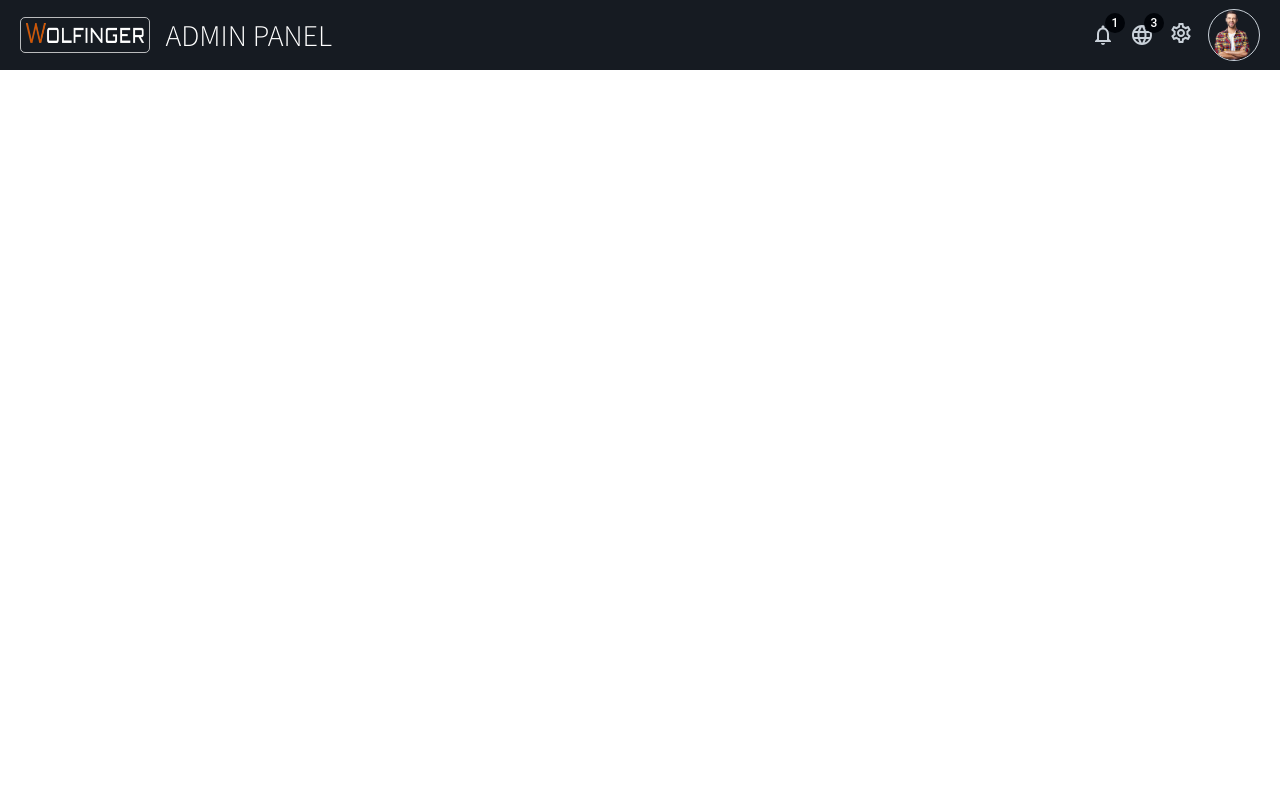
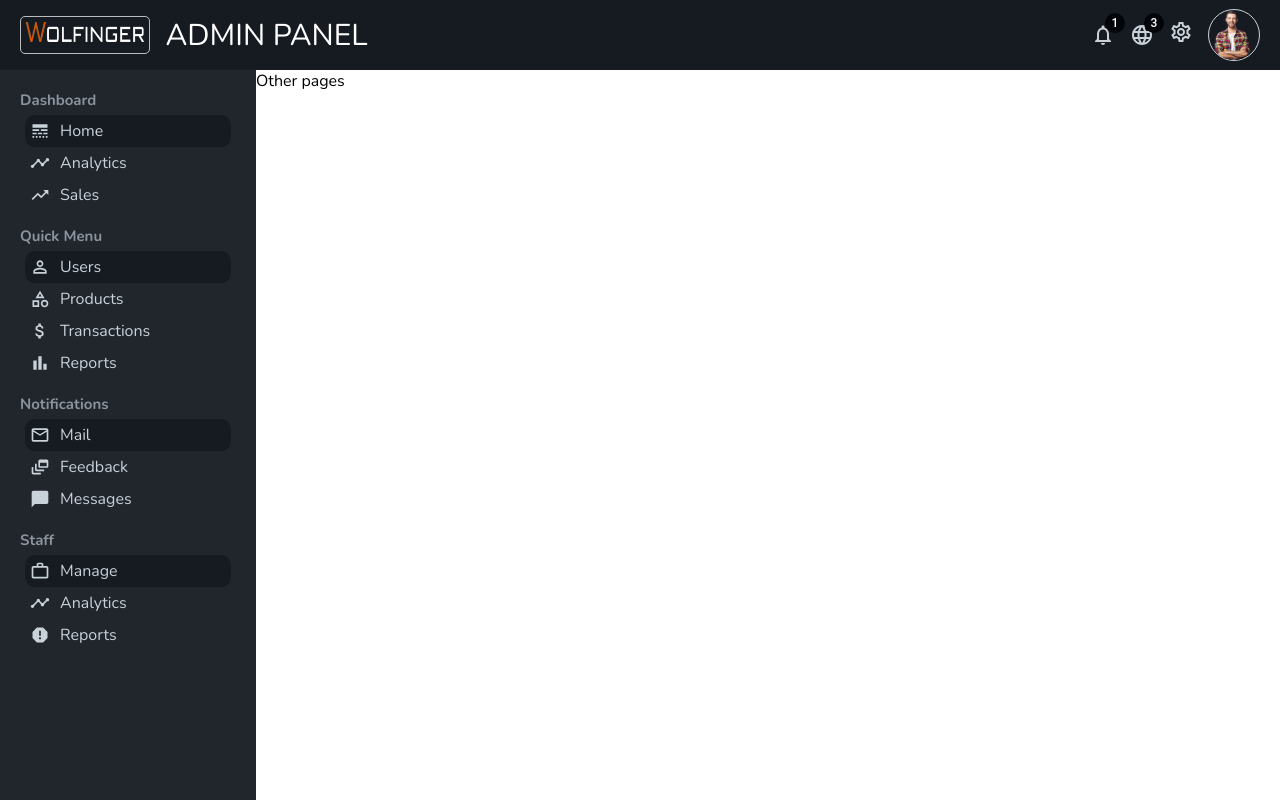
Before and after one commit to wujekbizon/react-admin-panel, a React (Create React App) app: page /products in a window 1280 px wide. Built offline with nearby package versions, Linux system fonts and the light colour scheme; the HTML template or start-up script is replaced by a standard one.

Commit message:
add sidebar

```diff
--- a/public/index.html
+++ b/public/index.html
@@ -10,7 +10,7 @@
       content="Web site created using create-react-app"
     />
     <link
-      href="https://fonts.googleapis.com/css2?family=Source+Sans+Pro:wght@200;300;400;600;700;900&display=swap"
+      href="https://fonts.googleapis.com/css2?family=Nunito:ital,wght@0,200;0,300;0,400;0,500;0,600;0,700;0,800;0,900;1,200;1,300;1,400;1,500;1,600;1,700;1,800;1,900&display=swap"
       rel="stylesheet"
     />
 
--- a/src/App.jsx
+++ b/src/App.jsx
@@ -1,9 +1,14 @@
+import './app.scss';
 import Navbar from './components/navbar/Navbar';
-
+import Sidebar from './components/sidebar/Sidebar';
 const App = () => {
   return (
     <div>
       <Navbar />
+      <div className="container">
+        <Sidebar />
+        <div className="other">Other pages</div>
+      </div>
     </div>
   );
 };
--- a/src/app.scss
+++ b/src/app.scss
@@ -0,0 +1,7 @@
+.container {
+  display: flex;
+}
+
+.other {
+  flex: 4;
+}
--- /dev/null
+++ b/src/components/sidebar/Sidebar.jsx
@@ -0,0 +1,63 @@
+import './sidebar.scss';
+import SidebarMenu from '../sidebarMenu/SidebarMenu';
+import LineStyleOutlinedIcon from '@mui/icons-material/LineStyleOutlined';
+import TimelineOutlinedIcon from '@mui/icons-material/TimelineOutlined';
+import TrendingUpOutlinedIcon from '@mui/icons-material/TrendingUpOutlined';
+import MailOutlinedIcon from '@mui/icons-material/MailOutlined';
+import DynamicFeedOutlinedIcon from '@mui/icons-material/DynamicFeedOutlined';
+import ChatBubbleOutlinedIcon from '@mui/icons-material/ChatBubbleOutlined';
+import WorkOutlineOutlinedIcon from '@mui/icons-material/WorkOutlineOutlined';
+import ReportIcon from '@mui/icons-material/Report';
+import BarChartIcon from '@mui/icons-material/BarChart';
+import PersonOutlineOutlinedIcon from '@mui/icons-material/PersonOutlineOutlined';
+import AttachMoneyOutlinedIcon from '@mui/icons-material/AttachMoneyOutlined';
+import CategoryOutlinedIcon from '@mui/icons-material/CategoryOutlined';
+
+const Sidebar = () => {
+  return (
+    <div className="sidebar">
+      <div className="wrapper">
+        <SidebarMenu
+          title="Dashboard"
+          item1={'Home'}
+          item1Icon={<LineStyleOutlinedIcon className="sidebarIcon" />}
+          item2={'Analytics'}
+          item2Icon={<TimelineOutlinedIcon className="sidebarIcon" />}
+          item3={'Sales'}
+          item3Icon={<TrendingUpOutlinedIcon className="sidebarIcon" />}
+        />
+        <SidebarMenu
+          title="Quick Menu"
+          item1={'Users'}
+          item1Icon={<PersonOutlineOutlinedIcon className="sidebarIcon" />}
+          item2={'Products'}
+          item2Icon={<CategoryOutlinedIcon className="sidebarIcon" />}
+          item3={'Transactions'}
+          item3Icon={<AttachMoneyOutlinedIcon className="sidebarIcon" />}
+          item4={'Reports'}
+          item4Icon={<BarChartIcon className="sidebarIcon" />}
+        />
+        <SidebarMenu
+          title="Notifications"
+          item1={'Mail'}
+          item1Icon={<MailOutlinedIcon className="sidebarIcon" />}
+          item2={'Feedback'}
+          item2Icon={<DynamicFeedOutlinedIcon className="sidebarIcon" />}
+          item3={'Messages'}
+          item3Icon={<ChatBubbleOutlinedIcon className="sidebarIcon" />}
+        />
+        <SidebarMenu
+          title="Staff"
+          item1={'Manage'}
+          item1Icon={<WorkOutlineOutlinedIcon className="sidebarIcon" />}
+          item2={'Analytics'}
+          item2Icon={<TimelineOutlinedIcon className="sidebarIcon" />}
+          item3={'Reports'}
+          item3Icon={<ReportIcon className="sidebarIcon" />}
+        />
+      </div>
+    </div>
+  );
+};
+
+export default Sidebar;
--- /dev/null
+++ b/src/components/sidebar/sidebar.scss
@@ -0,0 +1,19 @@
+@import '../../global.scss';
+
+.sidebar {
+  flex: 1;
+  height: calc(100vh - 70px);
+  position: sticky;
+  top: 70px;
+  background-color: $sidebarColor;
+
+  .wrapper {
+    padding: 20px;
+    color: $textColor;
+
+    .sidebarIcon {
+      font-size: 20px;
+      margin-right: 10px;
+    }
+  }
+}
--- /dev/null
+++ b/src/components/sidebarMenu/SidebarMenu.jsx
@@ -0,0 +1,36 @@
+import './sidebarMenu.scss';
+
+const Menu = (props) => {
+  return (
+    <>
+      <div className="menu">
+        <h3 className="title">{props.title}</h3>
+
+        <ul className="list">
+          <li className="item active">
+            {props.item1Icon}
+            {props.item1}
+          </li>
+          <li className="item">
+            {props.item2Icon}
+            {props.item2}
+          </li>
+          <li className="item">
+            {props.item3Icon}
+            {props.item3}
+          </li>
+          {props.item4 ? (
+            <li className="item">
+              {props.item4Icon}
+              {props.item4}
+            </li>
+          ) : (
+            ''
+          )}
+        </ul>
+      </div>
+    </>
+  );
+};
+
+export default Menu;
--- /dev/null
+++ b/src/components/sidebarMenu/sidebarMenu.scss
@@ -0,0 +1,28 @@
+@import '../../global.scss';
+
+.title {
+  font-size: 15px;
+  color: #8b949e;
+}
+
+.menu {
+  margin-bottom: 10px;
+
+  .list {
+    list-style: none;
+    padding: 5px;
+
+    .item {
+      padding: 5px;
+      cursor: pointer;
+      display: flex;
+      align-items: center;
+      border-radius: 10px;
+
+      &.active,
+      &:hover {
+        background-color: $navColor;
+      }
+    }
+  }
+}
--- a/src/global.scss
+++ b/src/global.scss
@@ -1,3 +1,5 @@
 $navColor: #161b22;
+$sidebarColor: #21262d;
 $mainColor: #010409;
+$logoColor: #58a6ff;
 $textColor: #c9d1d9;
--- a/src/index.css
+++ b/src/index.css
@@ -1,4 +1,4 @@
 * {
   margin: 0;
-  font-family: 'Source Sans Pro', sans-serif;
+  font-family: 'Nunito', sans-serif;
 }
```
